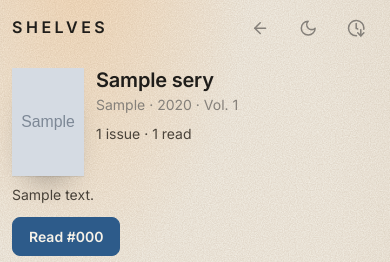
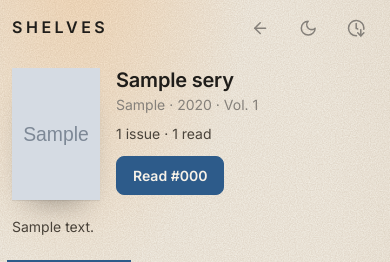
Before and after one commit to ego-alt/library, a Flask app: page /comics/series/1 in a window 390 px wide. Shown: the top 262 px of the page. Run offline with Flask 3, Linux system fonts and the light colour scheme; a user stored in the database is signed in; tables that the repository leaves empty hold one stand-in row (values such as "Sample post"); grey boxes marked "Sample" are stand-in pictures; data that the repository does not hold is empty; parts of the project's set-up code (start-up, migrations or seed data) failed here and were passed over; some libraries are stand-ins or nearby versions.

Commit message:
small/series header on phones: the cover on the left, the title, its lines and the button beside it

```diff
--- a/library/static/css/comics.css
+++ b/library/static/css/comics.css
@@ -38,19 +38,22 @@
 .series-head__toggle::after, .series-head__change::after { content: ""; position: absolute; inset: -12px -6px; }
 .series-head__toggle:hover, .series-head__change:hover { color: var(--color-accent); text-decoration-color: currentColor; }
 .series-head__toggle[aria-pressed="true"] { color: var(--color-accent); text-decoration-color: currentColor; }
-.series-head__desc { margin: var(--space-2) 0 0; color: var(--color-text-secondary); white-space: pre-line; font-size: var(--text-sm); }
+.series-head__desc { margin: var(--space-4) 0 0; color: var(--color-text-secondary); white-space: pre-line; font-size: var(--text-sm); }
 .series-head__desc.is-folded { display: -webkit-box; -webkit-line-clamp: 3; -webkit-box-orient: vertical; overflow: hidden; }
 .series-head__more-text { padding: 0; border: none; background: none; color: var(--color-text-muted); font: inherit; font-size: var(--text-sm); text-decoration: underline; cursor: pointer; min-height: 32px; }
 .series-head__actions { display: flex; flex-wrap: wrap; align-items: center; gap: var(--space-3); margin-top: var(--space-3); }
 @media (max-width: 640px) {
-    /* A small cover beside the title; the rest flows under it. */
-    .series-head { display: block; }
-    .series-head::after { content: ""; display: table; clear: both; }
-    .series-head__cover { float: left; width: 72px; margin: 0 var(--space-3) var(--space-1) 0; }
+    /* Two columns: the cover on the left; the title, its lines and the
+       button beside it on the right; the description full width below. */
+    .series-head { grid-template-columns: 88px minmax(0, 1fr); column-gap: var(--space-4); row-gap: 0; }
+    .series-head__text { display: contents; }
+    .series-head__cover { grid-column: 1; grid-row: 1 / span 5; }
+    .series-head__header, .series-head__count, .series-head__getting, .series-head__actions { grid-column: 2; }
     .series-head .meta-title { font-size: var(--text-lg); }
-    .series-head__desc { clear: both; padding-top: var(--space-1); }
+    .series-head__actions { margin-top: var(--space-2); }
+    .series-head__desc, .series-head__more-text { grid-column: 1 / -1; }
+    .series-head__desc { margin-top: var(--space-4); }
     .series-head__desc.is-folded { -webkit-line-clamp: 2; }
-    .series-head__actions { clear: both; }
 }
 
 
--- a/library/templates/comics/series.html
+++ b/library/templates/comics/series.html
@@ -25,10 +25,12 @@
         {% set getting = {'future': 'new issues', 'all': 'every missing issue', 'none': 'only the issues you choose'}[series.monitor] %}
         <p class="series-head__getting">Getting {{ getting }} · <button type="button" class="series-head__change" data-action="monitor-menu" data-menu-anchor>Change</button></p>
         {% endif %}
+        {% if up_next %}
+        <div class="series-head__actions">
+            <a class="btn btn-primary" href="{{ url_for('comics.read_page', issue_id=up_next.id) }}">{{ 'Continue' if up_next.page and not up_next.finished else 'Read' }} #{{ up_next.number }}</a>
+        </div>
+        {% endif %}
         {% if series.description %}<p class="series-head__desc" id="seriesDesc">{{ series.description|truncate(600) }}</p><button type="button" class="series-head__more-text" id="descMore" hidden>More</button>{% endif %}
-        <div class="series-head__actions">
-            {% if up_next %}<a class="btn btn-primary" href="{{ url_for('comics.read_page', issue_id=up_next.id) }}">{{ 'Continue' if up_next.page and not up_next.finished else 'Read' }} #{{ up_next.number }}</a>{% endif %}
-        </div>
     </div>
 </section>
 
```
